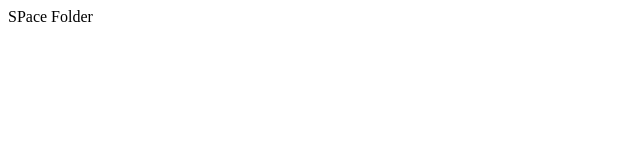
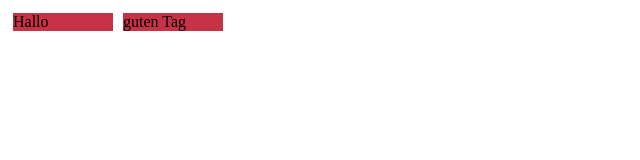
Before and after one commit to kaigoe/MyFirstPortfolio, a plain HTML site: page space folder/index.html in a window 1280 px wide. Shown: the whole page, without its empty margins (0-640 px from the left). Drawn offline with Linux system fonts and the light colour scheme.

Commit message:
git-commit-2023-12-01

```diff
--- a/space folder/index.html
+++ b/space folder/index.html
@@ -2,9 +2,13 @@
 <html lang="en">
 <head>
     <meta charset="UTF-8">
-    <title>Space Folder</title>
+    <title>Clarusway Survey Form</title>
+    <link rel="stylesheet" href="style.css">
 </head>
 <body>
-    SPace Folder
+<div id="display">
+    <div class="lol">Hallo</div>
+    <div class="lol">guten Tag</div>
+</div>
 </body>
 </html>
--- a/style.css
+++ b/space folder/style.css
@@ -1,5 +1,5 @@
 :root {
-    --color-mi-kai: rgb(200,50,70);
+    --kai: rgb(200,50,70);
 }
 
 
@@ -9,6 +9,6 @@
 
 .lol{
     width: 100px;
-    background: var(--color-mi-kai);
+    background: var(--kai);
     margin: 5px;
 }
```
Also changed, not shown: index.html (+6 -9 lines).
